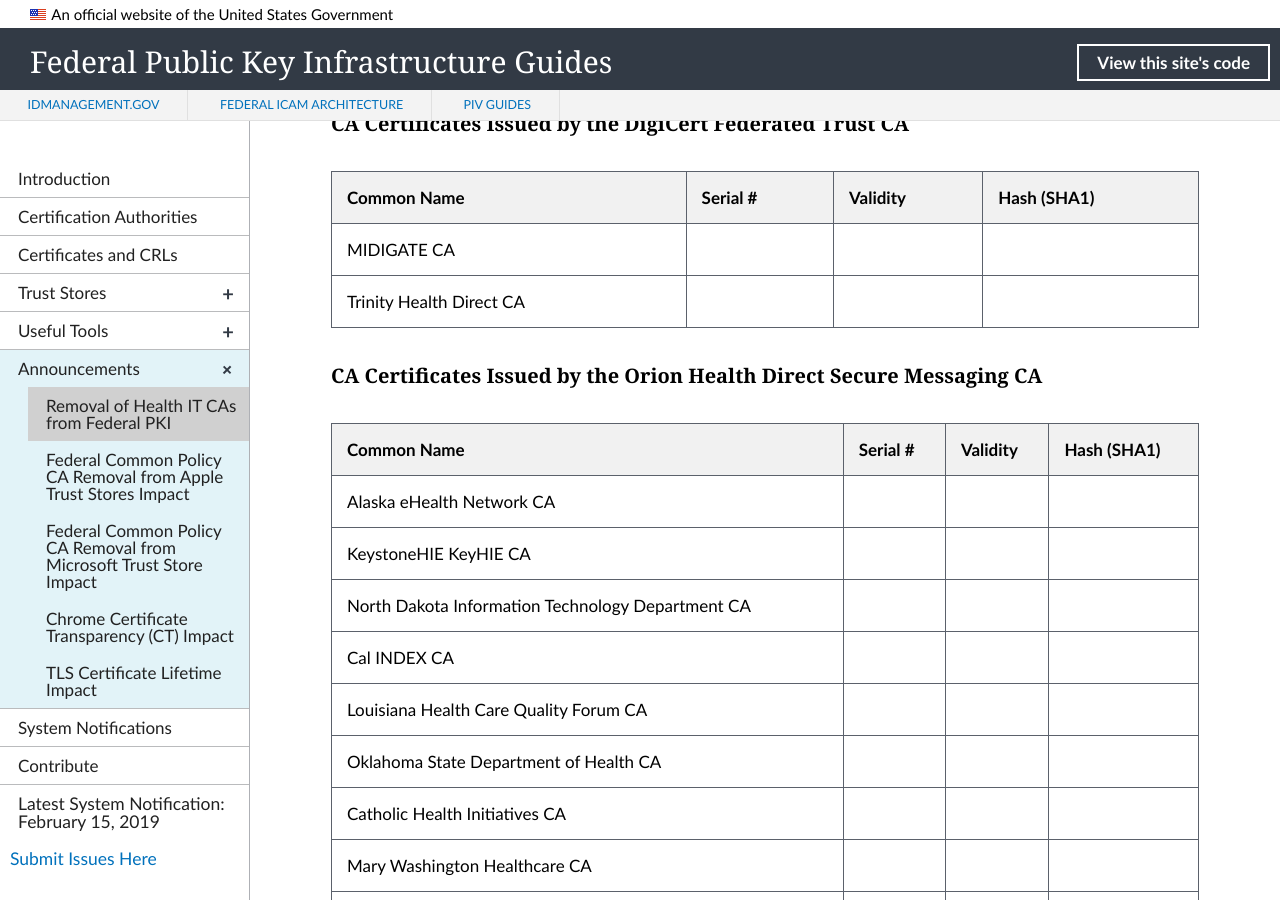
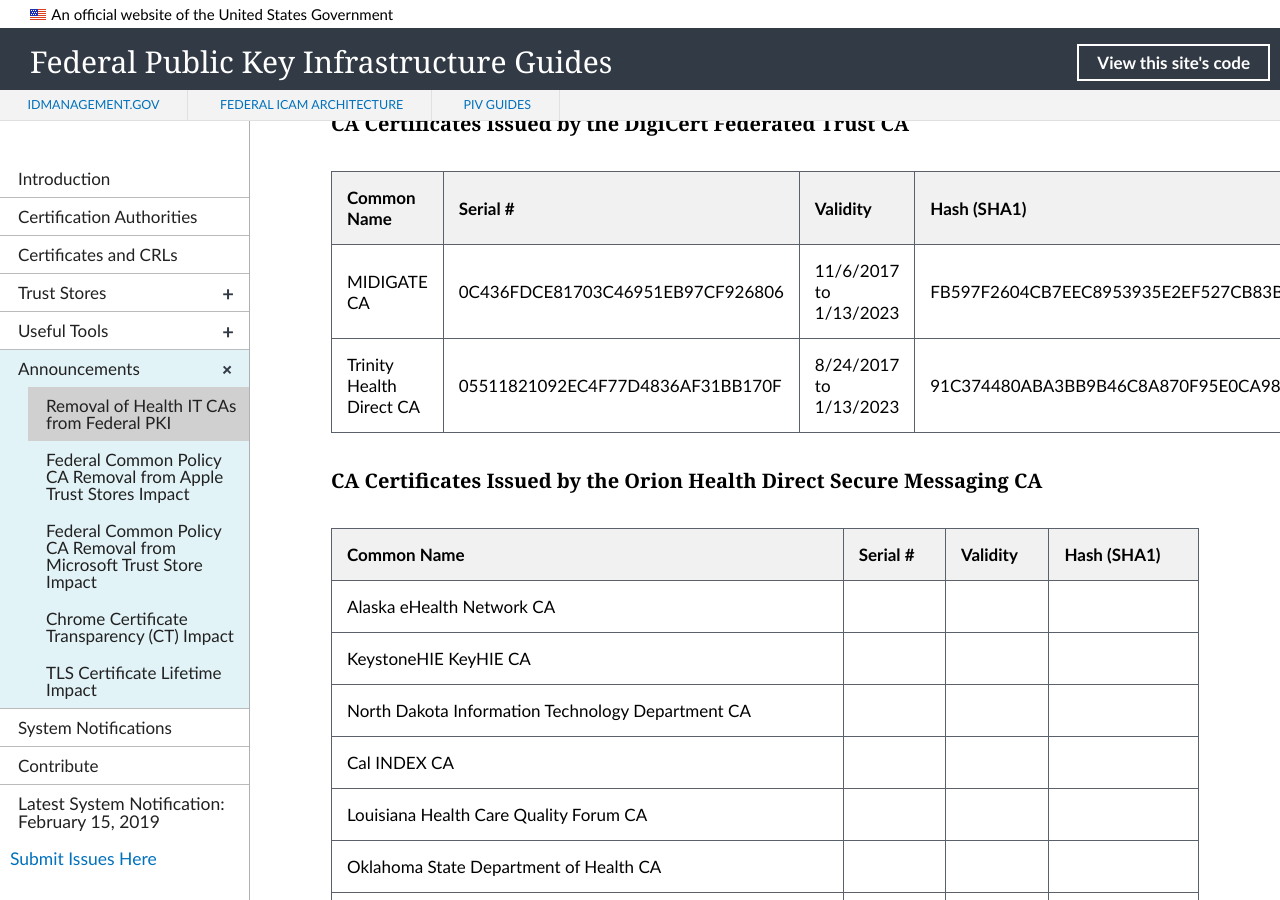
Before and after one commit to GSA/fpki-guides, a Jekyll site: the page built from _announcements/01_health_it_removal.md, in a window 1280 px wide and 900 px high, scrolled down 3304 px. Built offline with Jekyll 4.4.1, drawn with Linux system fonts in a browser that asks for light colours; nearby versions of some CDN libraries; library files that are not in the unit come from our copies.

Commit message:
Update 01_health_it_removal.md

```diff
--- a/_announcements/01_health_it_removal.md
+++ b/_announcements/01_health_it_removal.md
@@ -11,7 +11,7 @@
 ### CA Certificates Issued by the DigiCert Federated Trust CA
 
 | Common Name | Serial # | Validity | Hash (SHA1) |
-|-------------|----------|----------|-------------|
+|-------------------------------|----------|---------------|-------------|
 | AAMC Direct Intermediate CA | B6957DF612F5190A590DCA544B775A1 | 5/28/2015 to 5/28/2025 | 3C2C135BC01B3DF5B2F85AB78BB83698F1377116 |
 | DigiCert Federated Healthcare CA | 656F256EAA1A6DFF943082ABAE7B4EA | 2/11/2014 to 2/11/2024 | 0E694D69F792A2546B993D841A08AA4A85319C5B |
 | MHIN Direct CA | 29FAFE71A57144DAF7CB403031616AF | 1/8/2014 to 1/8/2024 | DCC8C9D8F2610843F5653876CF7E2879FC62CB41 |
@@ -44,8 +44,8 @@
 
 | Common Name | Serial # | Validity | Hash (SHA1) |
 |-------------|----------|----------|-------------|
-| MIDIGATE CA | |  |  |
-| Trinity Health Direct CA |  |  |  |
+| MIDIGATE CA | 0C436FDCE81703C46951EB97CF926806 | 11/6/2017 to 1/13/2023 | FB597F2604CB7EEC8953935E2EF527CB83B67ECA |
+| Trinity Health Direct CA | 05511821092EC4F77D4836AF31BB170F | 8/24/2017 to 1/13/2023 | 91C374480ABA3BB9B46C8A870F95E0CA98CF0C70 |
 
 ### CA Certificates Issued by the Orion Health Direct Secure Messaging CA
 
```
